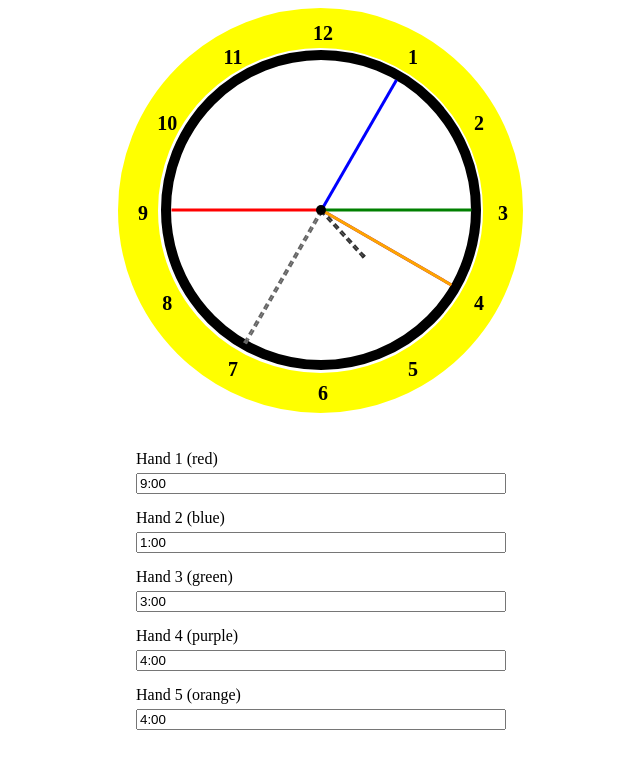
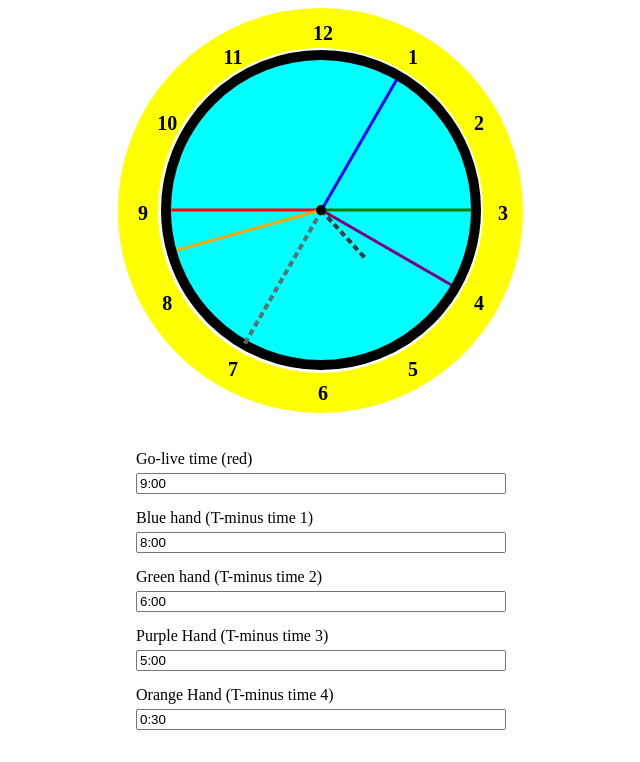
Before and after one commit to brentmclark/tss, a plain HTML site: page index.html in a window 1280 px wide. Shown: the whole page, without its empty margins (319-959 px from the left). Drawn offline with Linux system fonts and the light colour scheme.

Commit message:
Update index.html

```diff
--- a/index.html
+++ b/index.html
@@ -14,6 +14,7 @@
             border-radius: 50%;
             position: relative;
             margin: 0 auto;
+            background-color: cyan;
         }
         .hand {
             position: absolute;
@@ -102,24 +103,24 @@
         <div class="controls">
             <div>
                 <div class="input-container">
-                    <label for="hand1">Hand 1 (red)</label>
-                    <input type="text" id="hand1" placeholder="Hand 1 (0-360)" value="9:00">
+                    <label for="hand1">Go-live time (red)</label>
+                    <input type="text" id="hand1" placeholder="Go-live time" value="9:00">
                 </div>
                 <div class="input-container">
-                    <label for="hand2">Hand 2 (blue)</label>
-                    <input type="text" id="hand2" placeholder="Hand 2 (0-360)" value="1:00">
+                    <label for="hand2">Blue hand (T-minus time 1)</label>
+                    <input type="text" id="hand2" placeholder="T-minus time 1" value="8:00">
                 </div>
                 <div class="input-container">
-                    <label for="hand2">Hand 3 (green)</label>
-                    <input type="text" id="hand3" placeholder="Hand 3 (0-360)" value="3:00">
+                    <label for="hand2">Green hand (T-minus time 2)</label>
+                    <input type="text" id="hand3" placeholder="T-minus time 2" value="6:00">
                 </div>
                 <div class="input-container">
-                    <label for="hand2">Hand 4 (purple)</label>
-                    <input type="text" id="hand4" placeholder="Hand 4 (0-360)" value="4:00">
+                    <label for="hand2">Purple Hand (T-minus time 3)</label>
+                    <input type="text" id="hand4" placeholder="T-minus time 3" value="5:00">
                 </div>
                 <div class="input-container">
-                    <label for="hand2">Hand 5 (orange)</label>
-                    <input type="text" id="hand5" placeholder="Hand 5 (0-360)" value="4:00">
+                    <label for="hand2">Orange Hand (T-minus time 4)</label>
+                    <input type="text" id="hand5" placeholder="T-minus time 4" value="0:30">
                 </div>
             </div>
         </div>
@@ -147,10 +148,22 @@
         }
 
         function updateHands() {
-            for (let i = 1; i <= 5; i++) {
+            const goLiveTime = document.getElementById('hand1').value;
+            const goLiveDegrees = getTotalDegrees(goLiveTime);
+            document.querySelector(`.hand1`).style.transform = `rotate(${goLiveDegrees}deg)`;
+
+            for (let i = 2; i <= 5; i++) {
                 const value = document.getElementById(`hand${i}`).value;
 
-                const valueParts = value.split(':');
+                const totalDegrees = getTotalDegrees(value);
+
+                const deg = parseFloat(goLiveDegrees - totalDegrees) || 0;
+                document.querySelector(`.hand${i}`).style.transform = `rotate(${deg}deg)`;
+            }
+        }
+
+        function getTotalDegrees(time) {
+            const valueParts = time.split(':');
             let hours = parseInt(valueParts[0]);
             let minutes = parseInt(valueParts[1]);
 
@@ -159,12 +172,10 @@
 
             // Calculate degrees
             const hourDegrees = ((hours + minutes/60) / 12) * 360;
-                const minuteDegrees = (minutes / 60) * 360;
+            const minuteDegrees = (minutes / 60);
+            console.log({ hourDegrees, minuteDegrees, minutes, hours });
             const totalDegrees = hourDegrees + minuteDegrees;
-
-                const deg = parseFloat(totalDegrees) || 0;
-                document.querySelector(`.hand${i}`).style.transform = `rotate(${deg}deg)`;
-            }
+            return totalDegrees;
         }
 
         function updateClock() {
```
Lines whose indentation alone changed are shown as unchanged.
